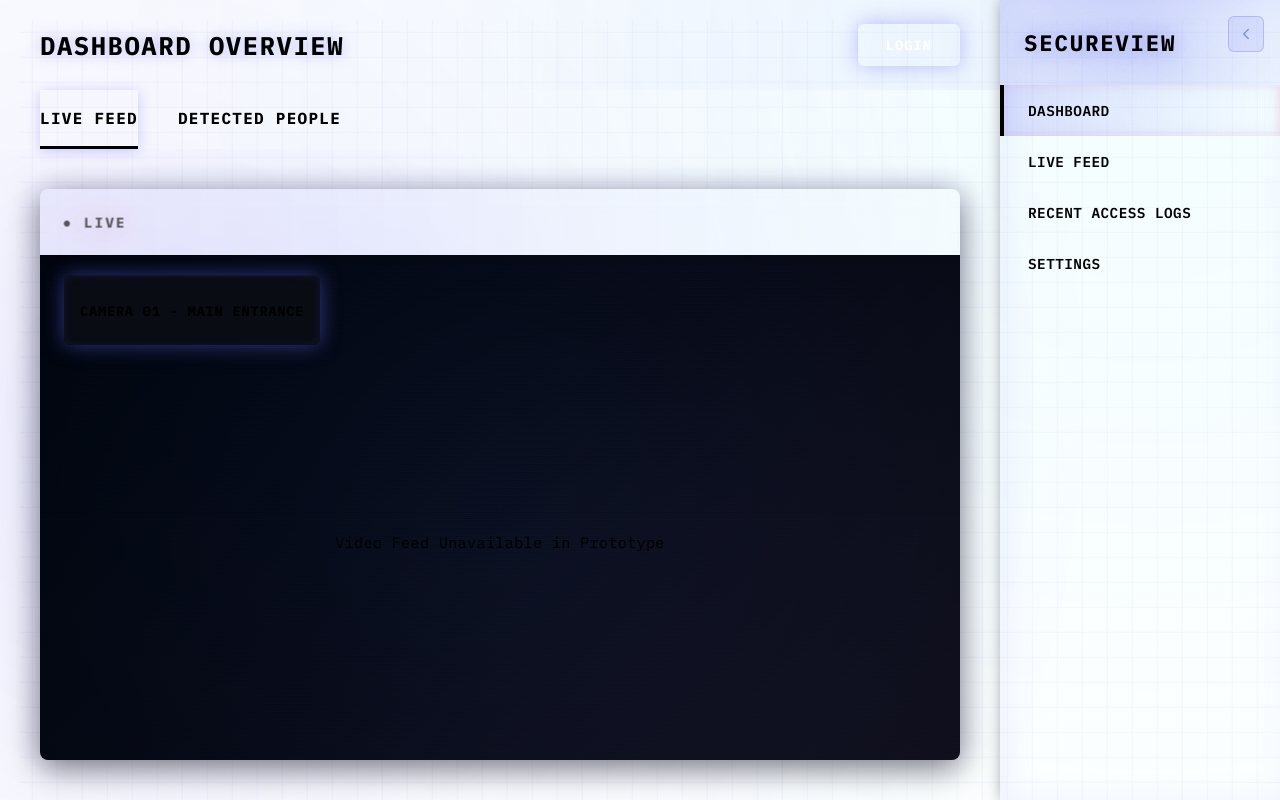
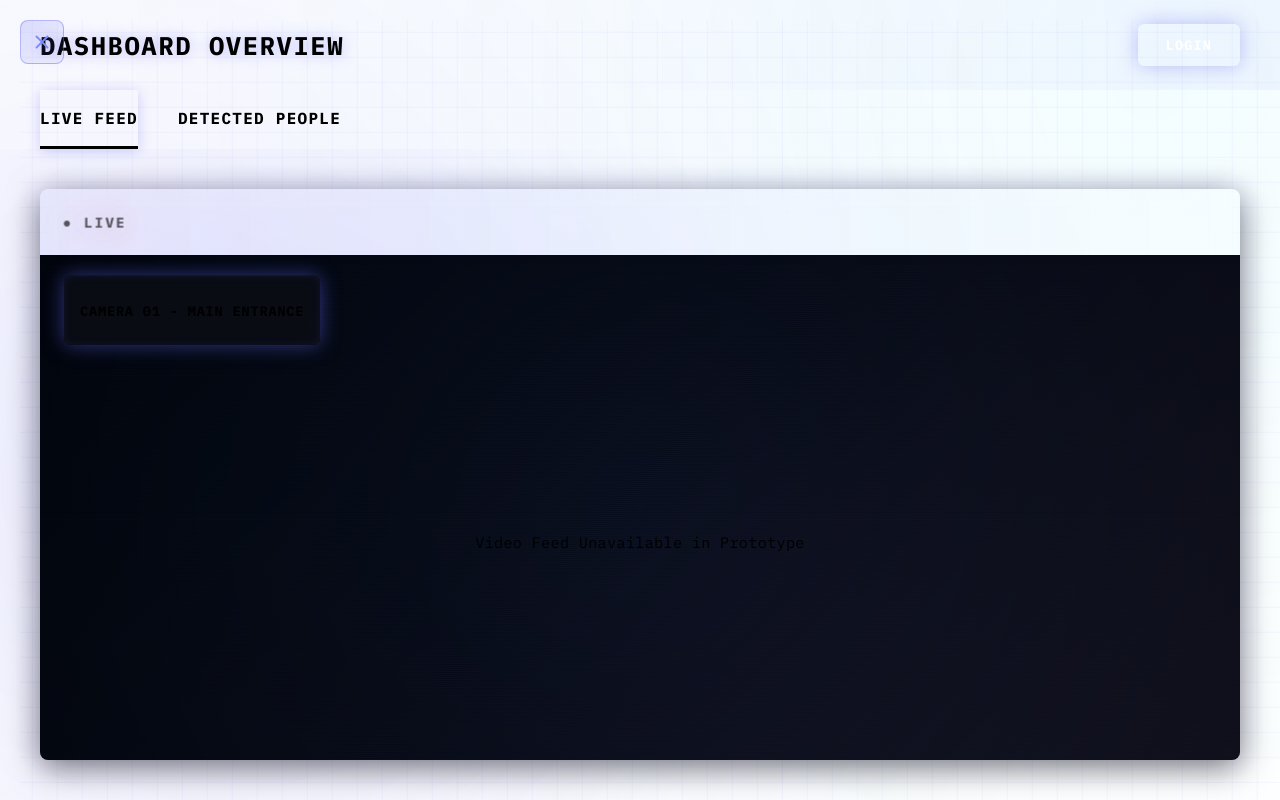
Before and after one commit to ElAmoen3D/cuhackit-26-brown, a Vue app in the folder hackathon-frontend/: page / in a window 1280 px wide. Both pictures are taken after a click on the button "Close sidebar". Built offline with nearby package versions, Linux system fonts and the light colour scheme.

Commit message:
Makes the sidebar collapsable

```diff
--- a/hackathon-frontend/src/components/Dashboard.vue
+++ b/hackathon-frontend/src/components/Dashboard.vue
@@ -1,10 +1,10 @@
 <script setup>
 import { ref, onMounted } from 'vue'
-import { ChevronLeft, ChevronRight } from 'lucide-vue-next'
+import { Menu, X } from 'lucide-vue-next'
 
 const activeTab = ref('live')
 const currentPage = ref('dashboard') // 'dashboard' or 'logs'
-const sidebarPosition = ref('left')
+const sidebarOpen = ref(true)
 
 const people = ref([
   { id: 1, name: 'Alice Johnson', status: 'Authorized', time: '10:42 AM' },
@@ -20,34 +20,35 @@ const detectedPeople = ref([
   { id: 103, name: 'Evan Wright', type: 'known', match: '92%' },
 ])
 
-const toggleSidebarPosition = () => {
-  sidebarPosition.value = sidebarPosition.value === 'left' ? 'right' : 'left'
-  localStorage.setItem('sidebarPosition', sidebarPosition.value)
+const toggleSidebar = () => {
+  sidebarOpen.value = !sidebarOpen.value
+  localStorage.setItem('sidebarOpen', sidebarOpen.value)
 }
 
 onMounted(() => {
-  // Load sidebar position from localStorage
-  const savedPosition = localStorage.getItem('sidebarPosition')
-  if (savedPosition) {
-    sidebarPosition.value = savedPosition
+  // Load sidebar state from localStorage
+  const savedState = localStorage.getItem('sidebarOpen')
+  if (savedState !== null) {
+    sidebarOpen.value = savedState === 'true'
   }
 })
 </script>
 
 <template>
   <div class="dashboard-container">
+    <!-- Sidebar Toggle Button -->
+    <button
+      class="sidebar-toggle-btn"
+      @click="toggleSidebar"
+      title="Toggle sidebar"
+      :aria-label="sidebarOpen ? 'Close sidebar' : 'Open sidebar'"
+    >
+      <Menu v-if="sidebarOpen" :size="24" />
+      <X v-else :size="24" />
+    </button>
+
     <!-- Sidebar -->
-    <aside class="sidebar" :class="{ 'sidebar-right': sidebarPosition === 'right' }">
-      <button
-        class="position-toggle-btn"
-        @click="toggleSidebarPosition"
-        title="Toggle sidebar position"
-        :aria-label="sidebarPosition === 'left' ? 'Move sidebar to right' : 'Move sidebar to left'"
-      >
-        <ChevronLeft v-if="sidebarPosition === 'right'" :size="18" />
-        <ChevronRight v-else :size="18" />
-      </button>
-
+    <aside class="sidebar" :class="{ 'sidebar-collapsed': !sidebarOpen }">
       <div class="logo">
         <h2>SecureView</h2>
       </div>
@@ -242,6 +243,37 @@ onMounted(() => {
   50% { opacity: 1; }
 }
 
+/* Sidebar Toggle Button */
+.sidebar-toggle-btn {
+  position: fixed;
+  top: 20px;
+  left: 20px;
+  background: linear-gradient(135deg, rgba(99, 102, 241, 0.2) 0%, rgba(99, 102, 241, 0.05) 100%);
+  border: 1px solid rgba(99, 102, 241, 0.4);
+  color: #818CF8;
+  cursor: pointer;
+  padding: 10px;
+  border-radius: 8px;
+  display: flex;
+  align-items: center;
+  justify-content: center;
+  transition: all 0.3s ease;
+  width: 44px;
+  height: 44px;
+  z-index: 100;
+}
+
+.sidebar-toggle-btn:hover {
+  background: linear-gradient(135deg, rgba(99, 102, 241, 0.3) 0%, rgba(99, 102, 241, 0.15) 100%);
+  border-color: rgba(99, 102, 241, 0.6);
+  color: #E1E8ED;
+  transform: scale(1.1);
+}
+
+.sidebar-toggle-btn:active {
+  transform: scale(0.95);
+}
+
 /* Sidebar */
 .sidebar {
   width: 280px;
@@ -254,45 +286,15 @@ onMounted(() => {
   box-shadow: inset -8px 0 32px rgba(99, 102, 241, 0.08), -4px 0 16px rgba(0, 0, 0, 0.5);
   position: relative;
   z-index: 10;
-  transition: border 0.4s ease, box-shadow 0.4s ease, order 0.4s ease;
+  transition: width 0.3s ease, transform 0.3s ease, opacity 0.3s ease;
 }
 
-.sidebar.sidebar-right {
-  border-right: none;
-  border-left: 2px solid var(--soc-indigo);
-  box-shadow: inset 8px 0 32px rgba(99, 102, 241, 0.08), 4px 0 16px rgba(0, 0, 0, 0.5);
-  order: 2;
-}
-
-/* Position toggle button */
-.position-toggle-btn {
-  position: absolute;
-  top: 16px;
-  right: 16px;
-  background: rgba(99, 102, 241, 0.1);
-  border: 1px solid rgba(99, 102, 241, 0.3);
-  color: #818CF8;
-  cursor: pointer;
-  padding: 8px;
-  border-radius: 6px;
-  display: flex;
-  align-items: center;
-  justify-content: center;
-  transition: all 0.3s ease;
-  width: 36px;
-  height: 36px;
-  z-index: 11;
-}
-
-.position-toggle-btn:hover {
-  background: rgba(99, 102, 241, 0.2);
-  border-color: rgba(99, 102, 241, 0.5);
-  color: #E1E8ED;
-  transform: scale(1.1);
-}
-
-.position-toggle-btn:active {
-  transform: scale(0.95);
+.sidebar.sidebar-collapsed {
+  width: 0;
+  transform: translateX(-100%);
+  opacity: 0;
+  pointer-events: none;
+  overflow: hidden;
 }
 
 /* Sidebar animated accent line */
```
